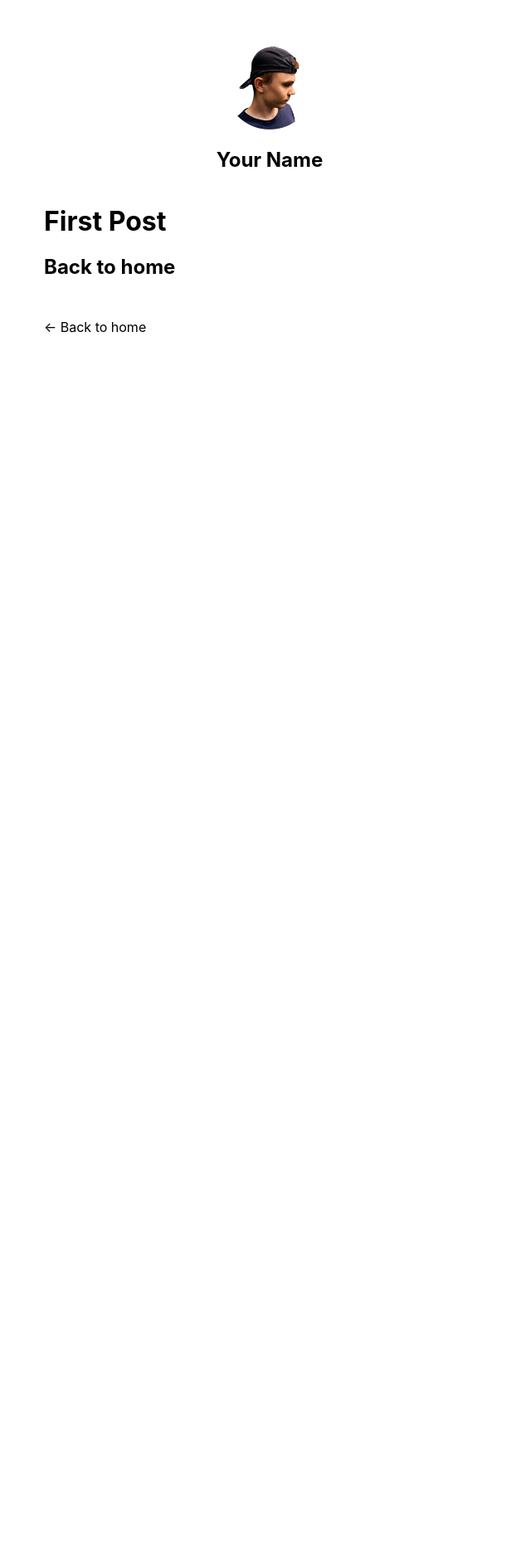
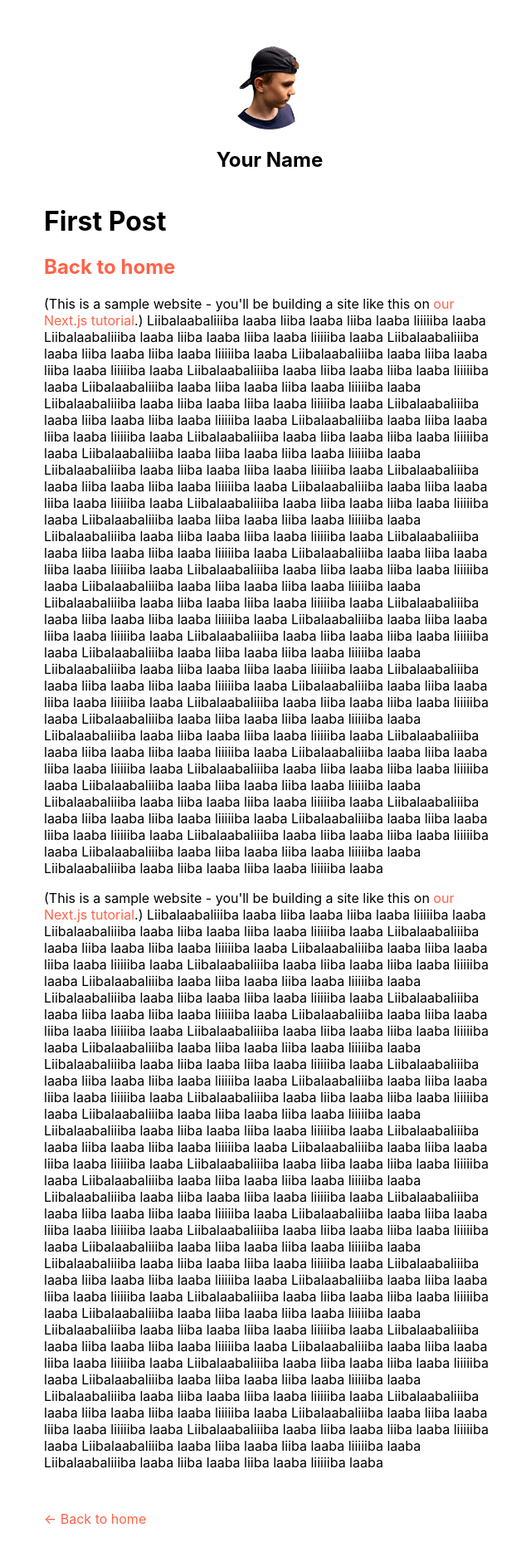
Before and after one commit to Teekola/nextjs-demo, a Next.js app: page /posts/first-post in a window 1280 px wide. Shown: the top 1876 px of the page at 83% size, without its empty margins (315-955 px from the left). Before the commit the page ends 800 px from the top, so only its background shows below. Built offline with nearby package versions, Linux system fonts and the light colour scheme; what react-locomotive-scroll would draw is missing.

Commit message:
Added styled-components

```diff
--- a/package.json
+++ b/package.json
@@ -12,9 +12,11 @@
     "next": "12.0.8",
     "react": "17.0.2",
     "react-dom": "17.0.2",
-    "react-locomotive-scroll": "^0.2.0"
+    "react-locomotive-scroll": "^0.2.0",
+    "styled-components": "^5.3.3"
   },
   "devDependencies": {
+    "babel-plugin-styled-components": "^2.0.2",
     "eslint": "8.7.0",
     "eslint-config-next": "12.0.8"
   }
--- a/pages/_app.jsx
+++ b/pages/_app.jsx
@@ -1,7 +1,9 @@
 import { useRef } from 'react'
 import { LocomotiveScrollProvider } from 'react-locomotive-scroll'
 import { useRouter } from 'next/router'
-import '../styles/globals.css'
+import { ThemeProvider } from 'styled-components'
+import { GlobalStyle } from '../styles/globalStyle'
+import { theme } from '../styles/theme'
 import '../styles/locomotive-scroll.css'
 
 export default function MyApp({ Component, pageProps }) {
@@ -16,18 +18,24 @@ export default function MyApp({ Component, pageProps }) {
 	}
 
 	//...all the dependencies you want to watch to update the scroll EXCEPT the location one
-	const watch = [asPath];
+	const watch = [];
 
+	// Added Locomotive Scroll using react-locomotive-scroll
+	// Added Styled Components based styling using styled-components
+	// Styled Components implementation will be changed soon, when Rust support gets added (then .babelrc can be removed)
 	return (
 		<LocomotiveScrollProvider
 			options={options}
 			watch={watch}
 			location={asPath}
-			onLocationChange={(scroll) => scroll.scrollTo(0, {duration: 0, disableLerp: true})}
+			onLocationChange={(scroll) => scroll.scrollTo(0, { duration: 0, disableLerp: true })}
 			containerRef={containerRef}
 		>
 			<div data-scroll-container ref={containerRef}>
-				<Component {...pageProps} />
+				<ThemeProvider theme={theme}>
+					<GlobalStyle />
+					<Component {...pageProps} />
+				</ThemeProvider>
 			</div>
 		</LocomotiveScrollProvider>
 	)
--- /dev/null
+++ b/pages/_document.jsx
@@ -0,0 +1,30 @@
+import Document from 'next/document'
+import { ServerStyleSheet } from 'styled-components'
+
+export default class MyDocument extends Document {
+  static async getInitialProps(ctx) {
+    const sheet = new ServerStyleSheet()
+    const originalRenderPage = ctx.renderPage
+
+    try {
+      ctx.renderPage = () =>
+        originalRenderPage({
+          enhanceApp: (App) => (props) =>
+            sheet.collectStyles(<App {...props} />),
+        })
+
+      const initialProps = await Document.getInitialProps(ctx)
+      return {
+        ...initialProps,
+        styles: (
+          <>
+            {initialProps.styles}
+            {sheet.getStyleElement()}
+          </>
+        ),
+      }
+    } finally {
+      sheet.seal()
+    }
+  }
+}
--- a/pages/posts/first-post.jsx
+++ b/pages/posts/first-post.jsx
@@ -15,6 +15,106 @@ export default function FirstPost() {
                     <a>Back to home</a>
                 </Link>
             </h2>
+            <p>
+                (This is a sample website - you'll be building a site like this on{' '}
+                <a href="https://nextjs.org/learn">our Next.js tutorial</a>.)
+                Liibalaabaliiiba laaba liiba laaba liiba laaba liiiiiba laaba
+                Liibalaabaliiiba laaba liiba laaba liiba laaba liiiiiba laaba
+                Liibalaabaliiiba laaba liiba laaba liiba laaba liiiiiba laaba
+                Liibalaabaliiiba laaba liiba laaba liiba laaba liiiiiba laaba
+                Liibalaabaliiiba laaba liiba laaba liiba laaba liiiiiba laaba
+                Liibalaabaliiiba laaba liiba laaba liiba laaba liiiiiba laaba
+                Liibalaabaliiiba laaba liiba laaba liiba laaba liiiiiba laaba
+
+                Liibalaabaliiiba laaba liiba laaba liiba laaba liiiiiba laaba
+                Liibalaabaliiiba laaba liiba laaba liiba laaba liiiiiba laaba
+                Liibalaabaliiiba laaba liiba laaba liiba laaba liiiiiba laaba
+                Liibalaabaliiiba laaba liiba laaba liiba laaba liiiiiba laaba
+                Liibalaabaliiiba laaba liiba laaba liiba laaba liiiiiba laaba
+                Liibalaabaliiiba laaba liiba laaba liiba laaba liiiiiba laaba
+                Liibalaabaliiiba laaba liiba laaba liiba laaba liiiiiba laaba
+                Liibalaabaliiiba laaba liiba laaba liiba laaba liiiiiba laaba
+                Liibalaabaliiiba laaba liiba laaba liiba laaba liiiiiba laaba
+                Liibalaabaliiiba laaba liiba laaba liiba laaba liiiiiba laaba
+                Liibalaabaliiiba laaba liiba laaba liiba laaba liiiiiba laaba
+                Liibalaabaliiiba laaba liiba laaba liiba laaba liiiiiba laaba
+                Liibalaabaliiiba laaba liiba laaba liiba laaba liiiiiba laaba
+                Liibalaabaliiiba laaba liiba laaba liiba laaba liiiiiba laaba
+
+                Liibalaabaliiiba laaba liiba laaba liiba laaba liiiiiba laaba
+                Liibalaabaliiiba laaba liiba laaba liiba laaba liiiiiba laaba
+                Liibalaabaliiiba laaba liiba laaba liiba laaba liiiiiba laaba
+                Liibalaabaliiiba laaba liiba laaba liiba laaba liiiiiba laaba
+                Liibalaabaliiiba laaba liiba laaba liiba laaba liiiiiba laaba
+                Liibalaabaliiiba laaba liiba laaba liiba laaba liiiiiba laaba
+                Liibalaabaliiiba laaba liiba laaba liiba laaba liiiiiba laaba
+
+                Liibalaabaliiiba laaba liiba laaba liiba laaba liiiiiba laaba
+                Liibalaabaliiiba laaba liiba laaba liiba laaba liiiiiba laaba
+                Liibalaabaliiiba laaba liiba laaba liiba laaba liiiiiba laaba
+                Liibalaabaliiiba laaba liiba laaba liiba laaba liiiiiba laaba
+                Liibalaabaliiiba laaba liiba laaba liiba laaba liiiiiba laaba
+                Liibalaabaliiiba laaba liiba laaba liiba laaba liiiiiba laaba
+                Liibalaabaliiiba laaba liiba laaba liiba laaba liiiiiba laaba
+
+                Liibalaabaliiiba laaba liiba laaba liiba laaba liiiiiba laaba
+                Liibalaabaliiiba laaba liiba laaba liiba laaba liiiiiba laaba
+                Liibalaabaliiiba laaba liiba laaba liiba laaba liiiiiba laaba
+                Liibalaabaliiiba laaba liiba laaba liiba laaba liiiiiba laaba
+                Liibalaabaliiiba laaba liiba laaba liiba laaba liiiiiba laaba
+                Liibalaabaliiiba laaba liiba laaba liiba laaba liiiiiba laaba
+                Liibalaabaliiiba laaba liiba laaba liiba laaba liiiiiba laaba
+            </p>
+            <p>
+                (This is a sample website - you'll be building a site like this on{' '}
+                <a href="https://nextjs.org/learn">our Next.js tutorial</a>.)
+                Liibalaabaliiiba laaba liiba laaba liiba laaba liiiiiba laaba
+                Liibalaabaliiiba laaba liiba laaba liiba laaba liiiiiba laaba
+                Liibalaabaliiiba laaba liiba laaba liiba laaba liiiiiba laaba
+                Liibalaabaliiiba laaba liiba laaba liiba laaba liiiiiba laaba
+                Liibalaabaliiiba laaba liiba laaba liiba laaba liiiiiba laaba
+                Liibalaabaliiiba laaba liiba laaba liiba laaba liiiiiba laaba
+                Liibalaabaliiiba laaba liiba laaba liiba laaba liiiiiba laaba
+
+                Liibalaabaliiiba laaba liiba laaba liiba laaba liiiiiba laaba
+                Liibalaabaliiiba laaba liiba laaba liiba laaba liiiiiba laaba
+                Liibalaabaliiiba laaba liiba laaba liiba laaba liiiiiba laaba
+                Liibalaabaliiiba laaba liiba laaba liiba laaba liiiiiba laaba
+                Liibalaabaliiiba laaba liiba laaba liiba laaba liiiiiba laaba
+                Liibalaabaliiiba laaba liiba laaba liiba laaba liiiiiba laaba
+                Liibalaabaliiiba laaba liiba laaba liiba laaba liiiiiba laaba
+                Liibalaabaliiiba laaba liiba laaba liiba laaba liiiiiba laaba
+                Liibalaabaliiiba laaba liiba laaba liiba laaba liiiiiba laaba
+                Liibalaabaliiiba laaba liiba laaba liiba laaba liiiiiba laaba
+                Liibalaabaliiiba laaba liiba laaba liiba laaba liiiiiba laaba
+                Liibalaabaliiiba laaba liiba laaba liiba laaba liiiiiba laaba
+                Liibalaabaliiiba laaba liiba laaba liiba laaba liiiiiba laaba
+                Liibalaabaliiiba laaba liiba laaba liiba laaba liiiiiba laaba
+
+                Liibalaabaliiiba laaba liiba laaba liiba laaba liiiiiba laaba
+                Liibalaabaliiiba laaba liiba laaba liiba laaba liiiiiba laaba
+                Liibalaabaliiiba laaba liiba laaba liiba laaba liiiiiba laaba
+                Liibalaabaliiiba laaba liiba laaba liiba laaba liiiiiba laaba
+                Liibalaabaliiiba laaba liiba laaba liiba laaba liiiiiba laaba
+                Liibalaabaliiiba laaba liiba laaba liiba laaba liiiiiba laaba
+                Liibalaabaliiiba laaba liiba laaba liiba laaba liiiiiba laaba
+
+                Liibalaabaliiiba laaba liiba laaba liiba laaba liiiiiba laaba
+                Liibalaabaliiiba laaba liiba laaba liiba laaba liiiiiba laaba
+                Liibalaabaliiiba laaba liiba laaba liiba laaba liiiiiba laaba
+                Liibalaabaliiiba laaba liiba laaba liiba laaba liiiiiba laaba
+                Liibalaabaliiiba laaba liiba laaba liiba laaba liiiiiba laaba
+                Liibalaabaliiiba laaba liiba laaba liiba laaba liiiiiba laaba
+                Liibalaabaliiiba laaba liiba laaba liiba laaba liiiiiba laaba
+
+                Liibalaabaliiiba laaba liiba laaba liiba laaba liiiiiba laaba
+                Liibalaabaliiiba laaba liiba laaba liiba laaba liiiiiba laaba
+                Liibalaabaliiiba laaba liiba laaba liiba laaba liiiiiba laaba
+                Liibalaabaliiiba laaba liiba laaba liiba laaba liiiiiba laaba
+                Liibalaabaliiiba laaba liiba laaba liiba laaba liiiiiba laaba
+                Liibalaabaliiiba laaba liiba laaba liiba laaba liiiiiba laaba
+                Liibalaabaliiiba laaba liiba laaba liiba laaba liiiiiba laaba
+            </p>
         </Layout>
     )
 }
--- /dev/null
+++ b/styles/globalStyle.jsx
@@ -0,0 +1,25 @@
+import { createGlobalStyle } from "styled-components"
+
+export const GlobalStyle = createGlobalStyle`
+    // Add theme based and other global variables
+    :root {
+        --primary: ${({ theme }) => theme.colors.primary ? theme.colors.primary : "black"}
+    }
+
+	html,
+	body {
+		padding: 0;
+		margin: 0;
+		font-family: -apple-system, BlinkMacSystemFont, Segoe UI, Roboto, Oxygen,
+			Ubuntu, Cantarell, Fira Sans, Droid Sans, Helvetica Neue, sans-serif;
+	}
+
+	a {
+		color: var(--primary);
+		text-decoration: none;
+	}
+
+	* {
+		box-sizing: border-box;
+	}
+`
--- a/styles/globals.css
+++ /dev/null
@@ -1,16 +0,0 @@
-html,
-body {
-  padding: 0;
-  margin: 0;
-  font-family: -apple-system, BlinkMacSystemFont, Segoe UI, Roboto, Oxygen,
-    Ubuntu, Cantarell, Fira Sans, Droid Sans, Helvetica Neue, sans-serif;
-}
-
-a {
-  color: inherit;
-  text-decoration: none;
-}
-
-* {
-  box-sizing: border-box;
-}
--- /dev/null
+++ b/styles/theme.jsx
@@ -0,0 +1,5 @@
+export const theme = {
+	colors: {
+		primary: "tomato",
+	},
+}
```
Also changed, not shown: .babelrc (added), 1 other file (tests, documents, lock files or other folders).
